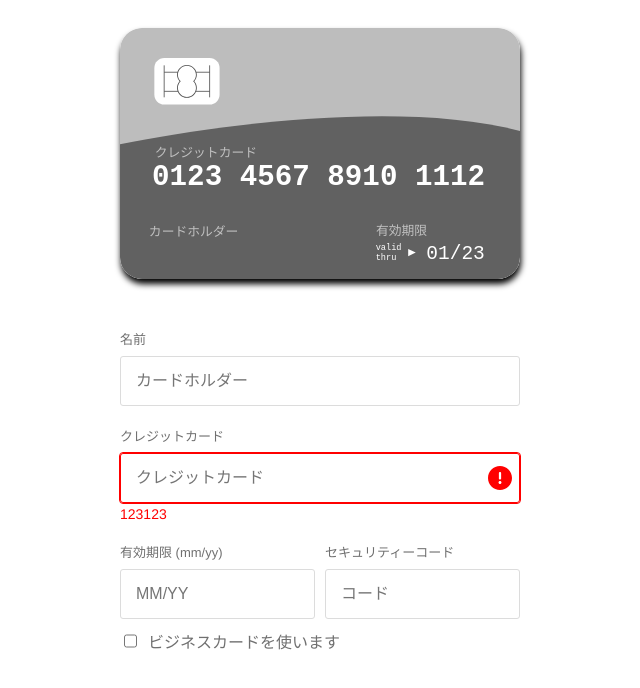
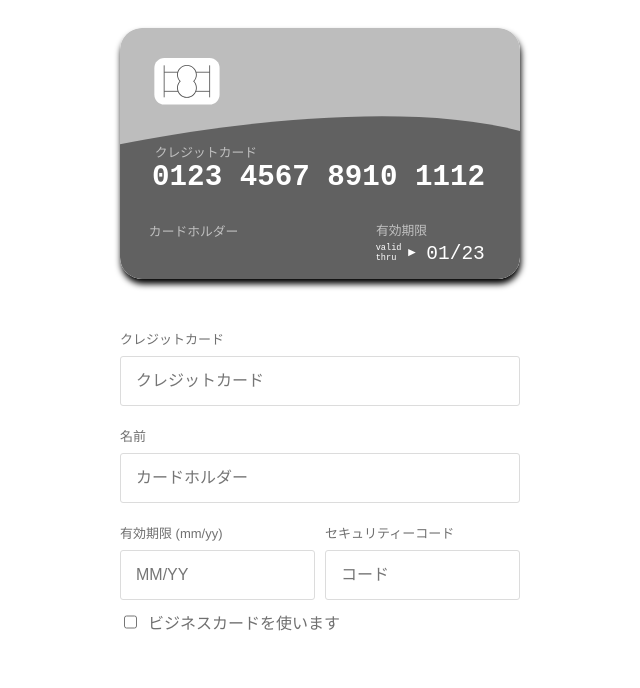
Before and after one commit to TheKinng96/vue-credit-card-component, a Vue app: page / in a window 1280 px wide. Shown: the top 688 px of the page, without its empty margins (320-960 px from the left). Built offline with nearby package versions, Linux system fonts and the light colour scheme.

Commit message:
updated the tabindex to have a smooth tab experience according to the order

```diff
--- a/src/App.vue
+++ b/src/App.vue
@@ -4,7 +4,7 @@
       @change="creditInfoChanged"
       :direction="'column'"
       :trans="translations"
-      :errorMessage="error"
+      :order="order"
     >
     </hello-world>
   </div>
@@ -20,6 +20,13 @@ import HelloWorld from '@/components/CreditCard.vue';
   },
 })
 export default class App extends Vue {
+  order = {
+    businessName: 2,
+    name: 2,
+    card: 1,
+    security: 3,
+    isBusinessCardCheckbox: 4,
+  };
   translations = {
     name: {
       label: '名前',
--- a/src/components/CreditCard.vue
+++ b/src/components/CreditCard.vue
@@ -43,6 +43,7 @@
             <slot name="businessNameLabel"></slot>
           </label>
           <input
+            :tabindex="order.businessName"
             maxlength="20"
             name="businessName"
             id="businessName"
@@ -74,6 +75,7 @@
             <slot name="nameLabel"></slot>
           </label>
           <input
+            :tabindex="order.name"
             maxlength="20"
             name="name"
             id="name"
@@ -117,6 +119,7 @@
             </div>
           </label>
           <input
+            :tabindex="order.card"
             type="text"
             name="cardNumber"
             id="cardNumber"
@@ -178,6 +181,7 @@
               <slot name="expirationDateLabel"></slot>
             </label>
             <input
+              :tabindex="order.security"
               type="text"
               name="expirationDate"
               id="expirationDate"
@@ -209,6 +213,7 @@
               <slot name="securityCodeLabel"></slot>
             </label>
             <input
+              :tabindex="order.security"
               type="text"
               name="securityCode"
               id="securityCode"
@@ -238,6 +243,7 @@
           v-if="acceptBusinessCard"
         >
           <input
+            :tabindex="order.isBusinessCardCheckbox"
             type="checkbox"
             name="isBusinessCard"
             id="isBusinessCard"
```
